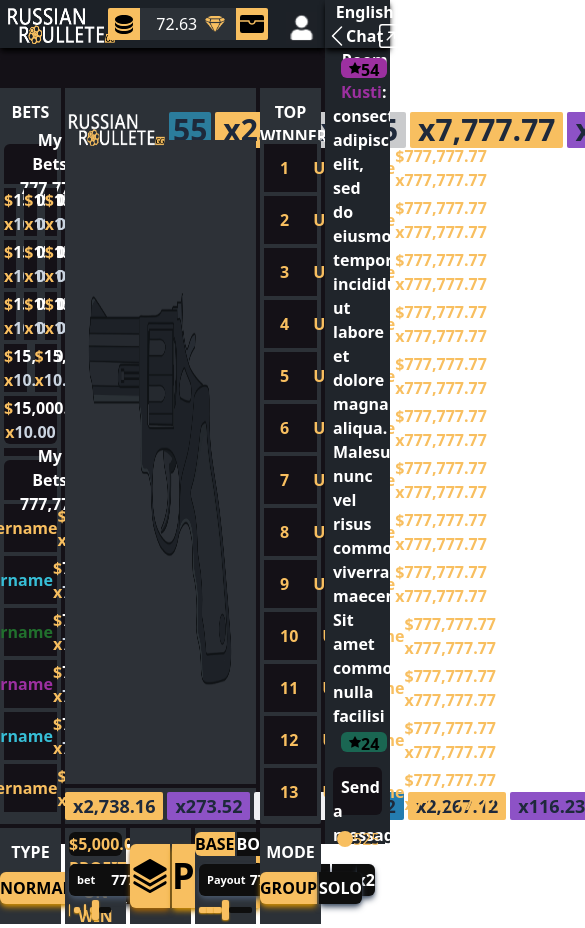
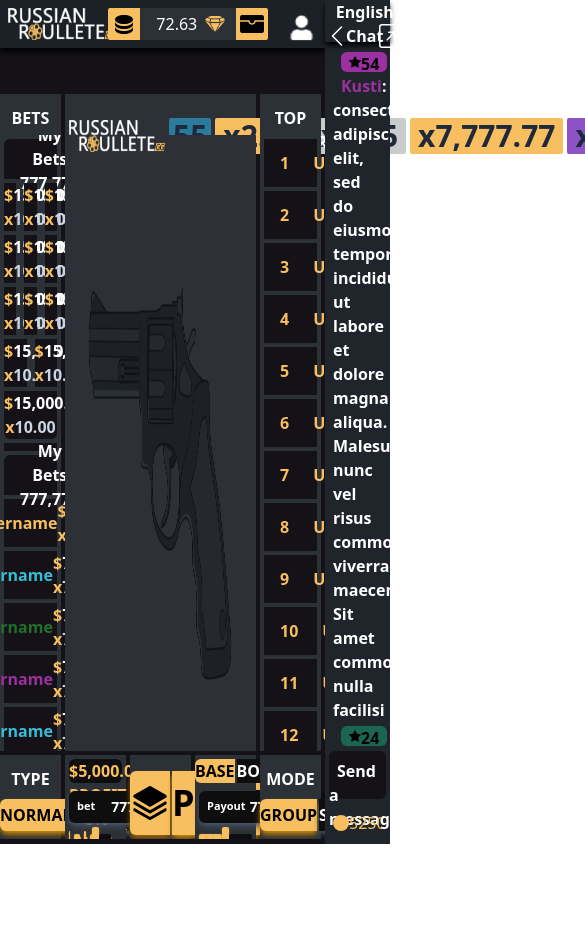
Before and after one commit to laranseos/RussianRullet, a React (Create React App) app: page / in a window 390 px wide. Shown: the top 928 px of the page, 585 px wide, since content can reach past the window. After the commit the page ends 844 px from the top, so only its background shows below. Built offline with nearby package versions, Linux system fonts and the light colour scheme.

Commit message:
first page responsive design --v2

```diff
--- a/src/layout/Body.jsx
+++ b/src/layout/Body.jsx
@@ -5,7 +5,7 @@ import Gun from "../assets/gun.png"
 const Body = () => {
     return(
         <>
-            <div className="grid grid-cols-5 gap-1 -mt-9 text-center text-white mr-1">
+            <div className="grid grid-cols-5 gap-1 text-center text-white mr-1 ">
                <div className="bg-[#2C3137] pt-1 font-semibold">
                     <label className="bg-[#141117] mr-1 ml-1 flex items-center h-10 rounded-tl-md rounded-tr-md"><span className="ml-4">My Bets 777,777</span><span className="ml-auto mr-4"><span className="text-[#f8bf60]">$</span><span>5000,000.00</span></span></label>
                     <div className="grid grid-cols-3 mt-1">
@@ -169,7 +169,7 @@ const Body = () => {
 
                </div>
 
-               <div className="col-span-3">
+               <div className="col-span-3 ">
                     <div>
                         <img src={Gun} alt="gun" className="w-full h-[644px]"></img>
                     </div>
--- a/src/layout/Control.jsx
+++ b/src/layout/Control.jsx
@@ -5,7 +5,7 @@ import Dia from "../assets/dia.png"
 const Control = () => {
     return(
         <>
-            <div className="grid grid-cols-5 gap-1 mt-1 h-24 text-center text-white mr-1">
+            <div className="grid grid-cols-5 gap-1 text-center text-white mr-1">
 
                <div className="bg-[#2C3137] pt-3 font-semibold">
                     <div>TYPE</div>
--- a/src/layout/Header.jsx
+++ b/src/layout/Header.jsx
@@ -7,7 +7,7 @@ const Header = () => {
     return(
         <>
             <div className=" bg-[#1c2127] h-12 items-center text-center shadow-md shadow-black grid grid-cols-3">
-                <div><img src={Logo} alt="logo" className="h-10 w-26 text-left ml-2 pt-1 "></img></div>
+                <div><img src={Logo} alt="logo" className="h-10 w-26 text-left ml-2 py-1 "></img></div>
                 <div className="mr-auto ml-auto flex">
                     <button className="w-8 h-8 bg-[#f8bf60] items-center text-center rounded-l-sm hover:bg-[#fedf90] hover:drop-shadow-xl"><svg xmlns="http://www.w3.org/2000/svg" className="w-6 h-6 ml-auto mr-auto" viewBox="0 0 24 24"> <g> <path fill="none" d="M0 0h24v24H0z"/> <path d="M21 9.5v3c0 2.485-4.03 4.5-9 4.5s-9-2.015-9-4.5v-3c0 2.485 4.03 4.5 9 4.5s9-2.015 9-4.5zm-18 5c0 2.485 4.03 4.5 9 4.5s9-2.015 9-4.5v3c0 2.485-4.03 4.5-9 4.5s-9-2.015-9-4.5v-3zm9-2.5c-4.97 0-9-2.015-9-4.5S7.03 3 12 3s9 2.015 9 4.5-4.03 4.5-9 4.5z"/> </g> </svg></button>
                     <button className="text-center flex pt-1 bg-[#2c3137] w-24 hover:bg-[#4c4147]"><label className="ml-4 text-white">72.63</label><img src={Dia} alt="logo" className="h-5 text-left ml-2 pt-1 grid-cols-4"></img></button>
--- a/src/layout/RightChat.jsx
+++ b/src/layout/RightChat.jsx
@@ -5,13 +5,13 @@ const RightChat = () => {
     return(
         <>
             <div className="bg-[#20252b] h-screen">
-                <div className=" h-12 items-center text-center shadow-md shadow-black grid grid-cols-6">
+                <div className="h-[5vh] items-center text-center shadow-md shadow-black grid grid-cols-6">
                     <button ><svg xmlns="http://www.w3.org/2000/svg" fill="currentColor" className="w-6 h-6 text-white bi bi-chevron-left" viewBox="0 0 16 16"> <path fill-rule="evenodd" d="M11.354 1.646a.5.5 0 0 1 0 .708L5.707 8l5.647 5.646a.5.5 0 0 1-.708.708l-6-6a.5.5 0 0 1 0-.708l6-6a.5.5 0 0 1 .708 0z"/> </svg></button>
                     <label className="col-span-4 ml-auto mr-auto font-semibold text-white text-md">English Chat Room</label>
                     <button  className="mr-2 ml-auto hover:text-slate-300"><svg xmlns="http://www.w3.org/2000/svg" fill="currentColor" class="w-6 h-6 text-white bi bi-arrow-up-right-square" viewBox="0 0 16 16"> <path fill-rule="evenodd" d="M15 2a1 1 0 0 0-1-1H2a1 1 0 0 0-1 1v12a1 1 0 0 0 1 1h12a1 1 0 0 0 1-1V2zM0 2a2 2 0 0 1 2-2h12a2 2 0 0 1 2 2v12a2 2 0 0 1-2 2H2a2 2 0 0 1-2-2V2zm5.854 8.803a.5.5 0 1 1-.708-.707L9.243 6H6.475a.5.5 0 1 1 0-1h3.975a.5.5 0 0 1 .5.5v3.975a.5.5 0 1 1-1 0V6.707l-4.096 4.096z"/> </svg></button>
                 </div>
 
-                <div className="mt-2 mb-2 px-2 space-y-0.5 h-5/6 overflow-hidden">
+                <div className="h-[84vh] py-2 px-2 space-y-0.5 overflow-hidden">
                     <p className="font-semibold">
                         <span className="inline-flex text-black bg-[#9c30a0] h-5 rounded-md px-2 ml-2 ">
                             <svg xmlns="http://www.w3.org/2000/svg" fill="currentColor" className="w-3 h-3 mt-1 bi bi-star-fill" viewBox="0 0 16 16"> <path d="M3.612 15.443c-.386.198-.824-.149-.746-.592l.83-4.73L.173 6.765c-.329-.314-.158-.888.283-.95l4.898-.696L7.538.792c.197-.39.73-.39.927 0l2.184 4.327 4.898.696c.441.062.612.636.282.95l-3.522 3.356.83 4.73c.078.443-.36.79-.746.592L8 13.187l-4.389 2.256z"/></svg>
@@ -116,7 +116,7 @@ const RightChat = () => {
                     </p>
                 </div>
 
-                <div className="h-20 mx-1 text-center">
+                <div className="h-[11vh] overflow-hidden text-center">
                     <div className="h-12 ml-1 mr-1 py-2 text-left  bg-[#141117] text-white font-semibold rounded-md"><label className="ml-2">Send a message</label></div>
                     <div className="flex space-x-3 mx-2 mt-2 truncate">
                         <button className="text-[#f8bf60] flex items-center"><svg xmlns="http://www.w3.org/2000/svg" width="16" height="16" fill="currentColor" class="bi bi-circle-fill" viewBox="0 0 16 16"> <circle cx="8" cy="8" r="8"/> </svg>5250</button>
--- a/src/layout/Top.jsx
+++ b/src/layout/Top.jsx
@@ -5,10 +5,10 @@ import Logo from "../assets/rulette_logo.png"
 const Top = () => {
     return(
         <>
-            <div className="grid grid-cols-5 gap-1 h-32 py-10 text-center text-white mr-1">
+            <div className="grid grid-cols-5 gap-1 text-center text-white mr-1">
                <div className="bg-[#2C3137] pt-3 font-semibold">BETS</div>
                <div className="col-span-3 flex bg-[#2C3137] items-center">
-                    <div className="fixed"><img src={Logo} alt="logo" className="h-8 ml-1 w-24 text-left"></img></div>
+                    <div className="absolute"><img src={Logo} alt="logo" className="h-8 ml-1 w-24 text-left"></img></div>
                     <div className="flex ml-24">
                         <button className=" bg-[#2b7c9c] mt-1 mb-1 mr-1 ml-2 rounded-sm text-3xl font-bold text-slate-800 px-1">55</button>
                         <button className=" bg-[#f8bf60] mt-1 mb-1 mr-1 rounded-sm text-3xl font-bold text-slate-800 px-2">x2.75</button>
--- a/src/pages/MainPage.jsx
+++ b/src/pages/MainPage.jsx
@@ -8,11 +8,11 @@ const MainPage = () => {
     return(
         <>
             <div className="bg-[#141117] h-screen grid grid-cols-6">
-                <div className="col-span-5">
-                    <Header />
-                    <Top />
-                    <Body />
-                    <Control />
+                <div className="col-span-5 max-h-screen space-y-1">
+                    <div className="h-[5vh]"><Header /></div>
+                    <div className="h-[10vh] pt-12"><Top /></div>
+                    <div className="h-[73vh] overflow-hidden"><Body /></div>
+                    <div className="h-[10vh] overflow-hidden"><Control /></div>
                 </div>
                 <div>
                     <RightChat />
```
